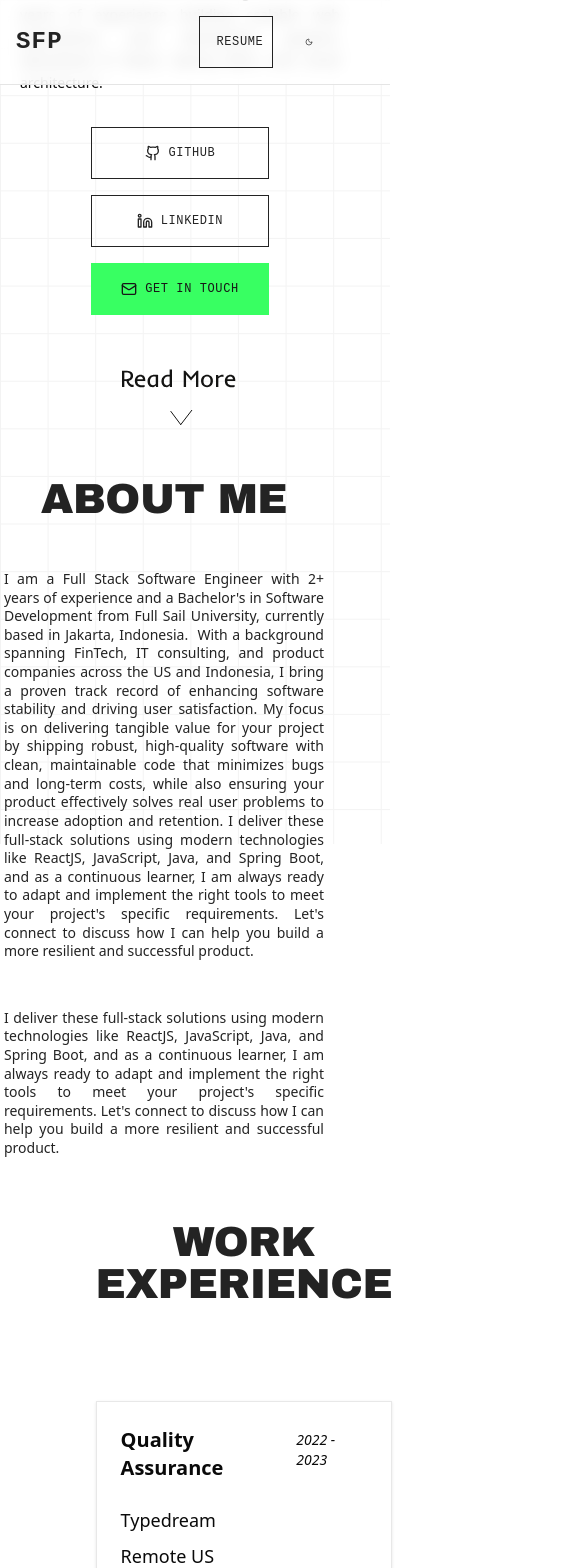
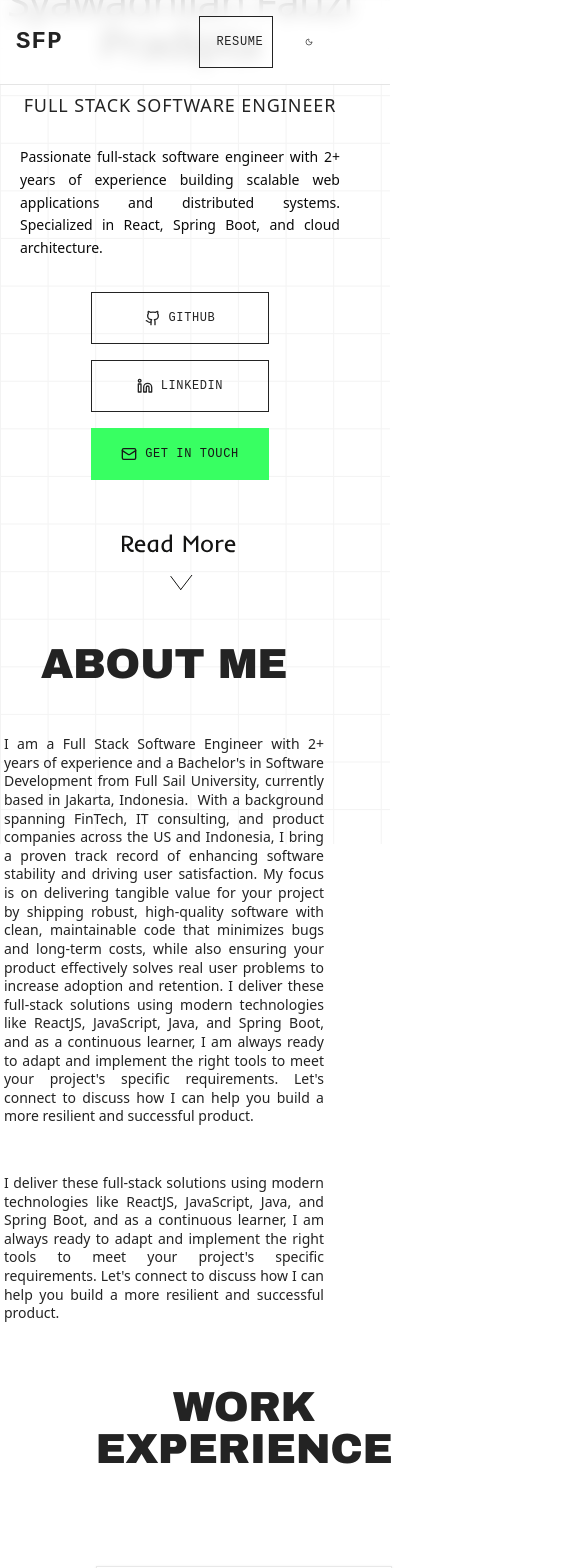
Before and after one commit to fauzipradipta/portofolio, a Next.js app: page / in a window 390 px wide. Shown: the top 1568 px of the page, 585 px wide, since content can reach past the window. Built offline with nearby package versions, Linux system fonts and the light colour scheme.

Commit message:
update responsive

```diff
--- a/src/app/globals.css
+++ b/src/app/globals.css
@@ -436,7 +436,7 @@ code {
 
 @media (min-width: 375px) and (max-width: 430px) {
   .hero-section{
-    padding-top: 367rem;
+    padding-top: 389rem;
     margin-left: -8rem;
 
   }
--- a/src/app/page/About.tsx
+++ b/src/app/page/About.tsx
@@ -8,11 +8,11 @@ const About = () => {
         <div className="grid-container">
           <div className="text-center mb-16">
             <p className=" title-big mb-4">About Me</p>
-            <div className="about-bio w-full px-2 sm:px-4">
-              <p className="text-body text-justify leading- sm:text-base md:text-lg w-full max-w-xs sm:max-w-md md:max-w-2xl mx-auto leading-relaxed break-words whitespace-normal text-justify sm:text-center ">
+            <div className="about-bio sm:text-base md:text-lg w-full max-w-xs sm:max-w-md md:max-w-2xl mx-auto leading-relaxed break-words whitespace-normal text-justify sm:text-center">
+              <p className="text-body text-justify leading-relaxed ">
                 {aboutMeData.bio}
               </p>
-              <p className="text-body text-justify leading-relaxed sub-bio about-bio sm:text-base md:text-lg w-full max-w-xs sm:max-w-md md:max-w-2xl mx-auto leading-relaxed break-words whitespace-normal text-justify sm:text-center">
+              <p className="text-body text-justify leading-relaxed sub-bio about-bio">
                 {aboutMeData.subBio}
               </p>
             </div>
--- a/src/app/page/Skills.tsx
+++ b/src/app/page/Skills.tsx
@@ -5,7 +5,7 @@ const Skills = () => {
     return(
         <section id="skills" className="py-20">
             <div className="container">
-                <div className="grid grid-cols-2 gap-4 mb-16">
+                <div className="grid grid-cols-1 md:grid-cols-2 lg:grid-cols-3 gap-4 mb-16">
                     <div className="text-left">
                         <p className="title-big mb-3">{pageTitles.skills}</p>
                            {skillsData.technical.map((techCategory) => (
```
